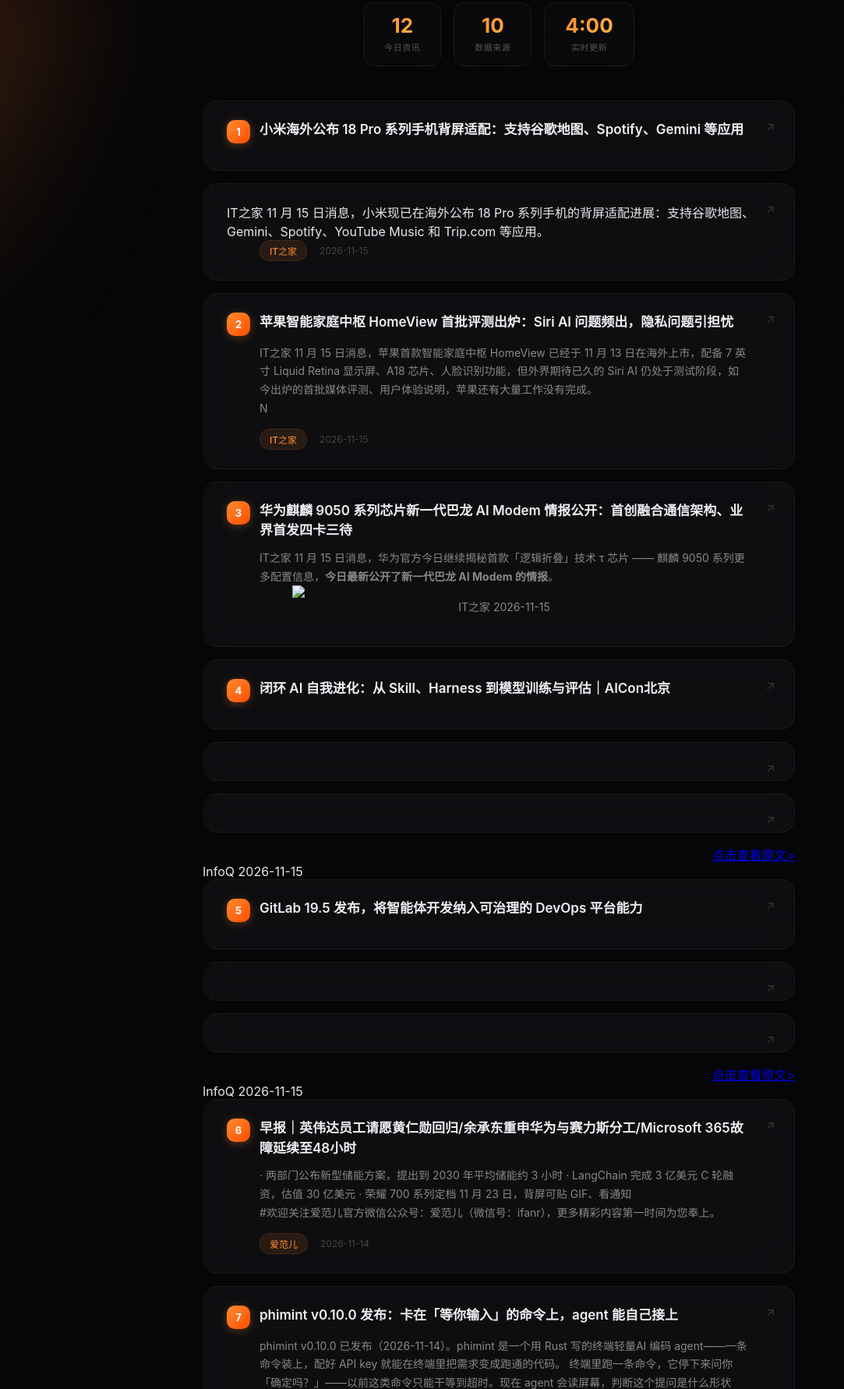
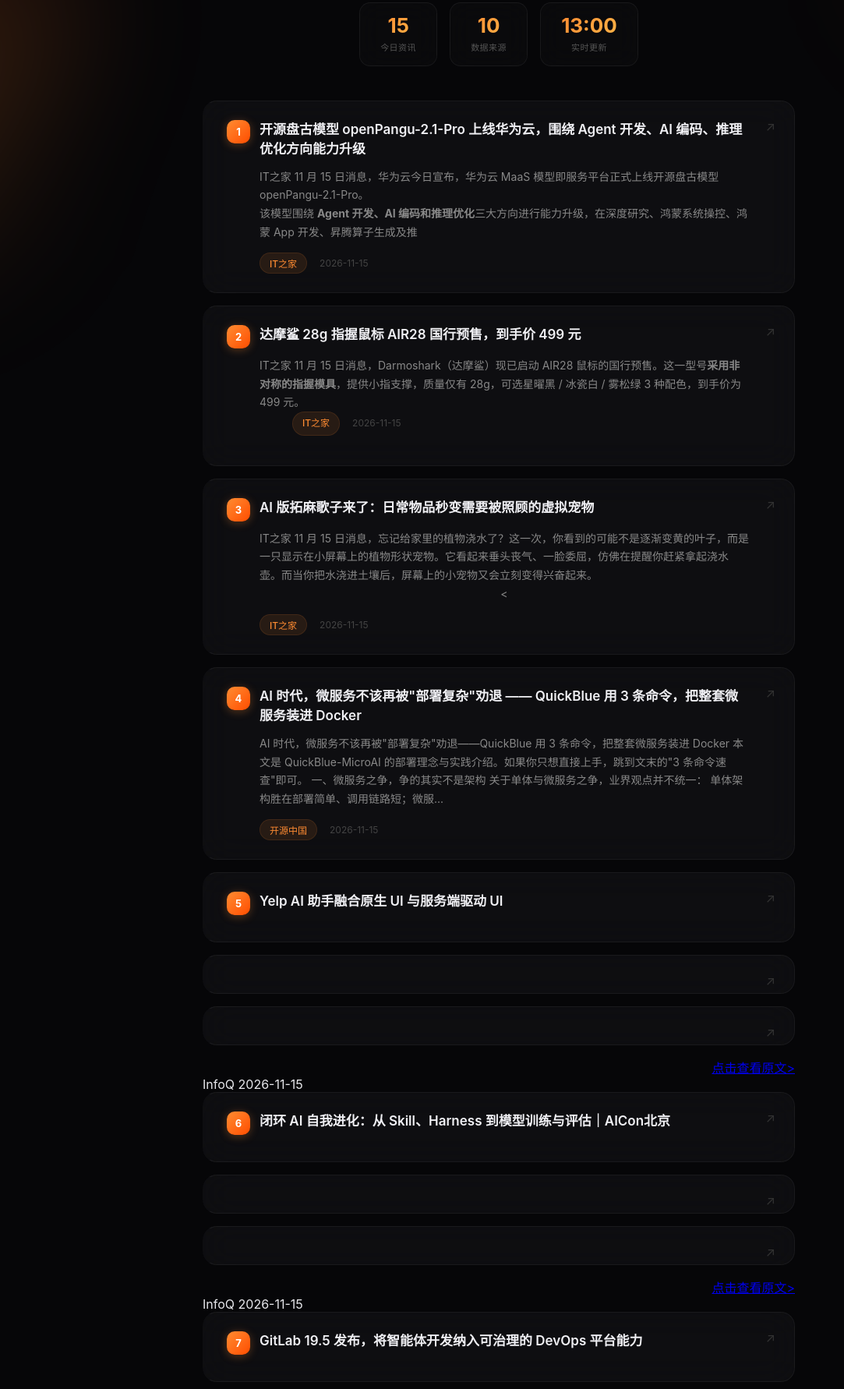
Before and after one commit to S-han33/my_xiaoshanshan33, a plain HTML site: page News_Project/index.html in a window 1280 px wide. Shown: the part 286-2068 px from the top of the page at 78% size, without its empty margins (0-1083 px from the left). Drawn offline with Linux system fonts and the light colour scheme.

Commit message:
auto: 每日新闻刷新 2026-11-15

```diff
--- a/News_Project/index.html
+++ b/News_Project/index.html
@@ -339,53 +339,77 @@
 
   <!-- 统计条 -->
   <div class="stats-bar">
-    <div class="stat-item"><div class="num">12</div><div class="label">今日资讯</div></div>
+    <div class="stat-item"><div class="num">15</div><div class="label">今日资讯</div></div>
     <div class="stat-item"><div class="num">10</div><div class="label">数据来源</div></div>
-    <div class="stat-item"><div class="num">4:00</div><div class="label">实时更新</div></div>
+    <div class="stat-item"><div class="num">13:00</div><div class="label">实时更新</div></div>
   </div>
 
   <!-- 资讯列表 -->
   <div class="news-list">
 
-    <a class="card" href="https://www.ithome.com/1/027/295.htm" target="_blank" rel="noopener noreferrer" title="点击查看详情">
+    <a class="card" href="https://www.ithome.com/1/027/450.htm" target="_blank" rel="noopener noreferrer" title="点击查看详情">
       <div class="card-header">
         <div class="index">1</div>
-        <div class="title">小米海外公布 18 Pro 系列手机背屏适配：支持谷歌地图、Spotify、Gemini 等应用</div>
+        <div class="title">开源盘古模型 openPangu-2.1-Pro 上线华为云，围绕 Agent 开发、AI 编码、推理优化方向能力升级</div>
       </div>
-      <div class="summary"><p data-vmark="c05e">IT之家 11 月 15 日消息，小米现已在海外公布 18 Pro 系列手机的背屏适配进展：支持谷歌地图、Gemini、Spotify、YouTube Music 和 <span class="link-text-start-with-http">Trip.com</span> 等应用。</p><p style="text-align: center;" </div>
+      <div class="summary"><p data-vmark="047b">IT之家 11 月 15 日消息，华为云今日宣布，华为云 MaaS 模型即服务平台正式上线开源盘古模型 openPangu-2.1-Pro。</p><p data-vmark="58b2">该模型围绕 <strong>Agent 开发、AI 编码和推理优化</strong>三大方向进行能力升级，在深度研究、鸿蒙系统操控、鸿蒙 App 开发、昇腾算子生成及推</div>
       <div class="meta">
         <span class="source">IT之家</span>
         <span class="time">2026-11-15</span>
       </div>
     </a>
 
-    <a class="card" href="https://www.ithome.com/1/027/294.htm" target="_blank" rel="noopener noreferrer" title="点击查看详情">
+    <a class="card" href="https://www.ithome.com/1/027/444.htm" target="_blank" rel="noopener noreferrer" title="点击查看详情">
       <div class="card-header">
         <div class="index">2</div>
-        <div class="title">苹果智能家庭中枢 HomeView 首批评测出炉：Siri AI 问题频出，隐私问题引担忧</div>
+        <div class="title">达摩鲨 28g 指握鼠标 AIR28 国行预售，到手价 499 元</div>
       </div>
-      <div class="summary"><p data-vmark="61f4">IT之家 11 月 15 日消息，苹果首款智能家庭中枢 HomeView 已经于 11 月 13 日在海外上市，配备 7 英寸 Liquid Retina 显示屏、A18 芯片、人脸识别功能，但外界期待已久的 Siri AI 仍处于测试阶段，如今出炉的首批媒体评测、用户体验说明，苹果还有大量工作没有完成。</p><p data-vmark="1e9f">N</div>
+      <div class="summary"><p data-vmark="c917">IT之家 11 月 15 日消息，Darmoshark（达摩鲨）现已启动 AIR28 鼠标的国行预售。这一型号<strong>采用非对称的指握模具</strong>，提供小指支撑，质量仅有 28g，可选星曜黑 / 冰瓷白 / 雾松绿 3 种配色，到手价为 499 元。</p><p data-vmark="6f35" style="text-align: c</div>
       <div class="meta">
         <span class="source">IT之家</span>
         <span class="time">2026-11-15</span>
       </div>
     </a>
 
-    <a class="card" href="https://www.ithome.com/1/027/292.htm" target="_blank" rel="noopener noreferrer" title="点击查看详情">
+    <a class="card" href="https://www.ithome.com/1/027/443.htm" target="_blank" rel="noopener noreferrer" title="点击查看详情">
       <div class="card-header">
         <div class="index">3</div>
-        <div class="title">华为麒麟 9050 系列芯片新一代巴龙 AI Modem 情报公开：首创融合通信架构、业界首发四卡三待</div>
+        <div class="title">AI 版拓麻歌子来了：日常物品秒变需要被照顾的虚拟宠物</div>
       </div>
-      <div class="summary"><p data-vmark="da39">IT之家 11 月 15 日消息，华为官方今日继续揭秘首款「逻辑折叠」技术 τ 芯片 —— 麒麟 9050 系列更多配置信息，<strong>今日最新公开了新一代巴龙 AI Modem 的情报</strong>。</p><p data-vmark="d75f" style="text-align: center;"><img src="https://im</div>
+      <div class="summary"><p data-vmark="23dc">IT之家 11 月 15 日消息，忘记给家里的植物浇水了？这一次，你看到的可能不是逐渐变黄的叶子，而是一只显示在小屏幕上的植物形状宠物。它看起来垂头丧气、一脸委屈，仿佛在提醒你赶紧拿起浇水壶。而当你把水浇进土壤后，屏幕上的小宠物又会立刻变得兴奋起来。</p><p data-vmark="5fe0" style="text-align: center;"><</div>
       <div class="meta">
         <span class="source">IT之家</span>
         <span class="time">2026-11-15</span>
       </div>
     </a>
 
+    <a class="card" href="https://www.oschina.net/news/503579" target="_blank" rel="noopener noreferrer" title="点击查看详情">
+      <div class="card-header">
+        <div class="index">4</div>
+        <div class="title">AI 时代，微服务不该再被"部署复杂"劝退 —— QuickBlue 用 3 条命令，把整套微服务装进 Docker</div>
+      </div>
+      <div class="summary">AI 时代，微服务不该再被&quot;部署复杂&quot;劝退——QuickBlue 用 3 条命令，把整套微服务装进 Docker 本文是 QuickBlue-MicroAI 的部署理念与实践介绍。如果你只想直接上手，跳到文末的&quot;3 条命令速查&quot;即可。 一、微服务之争，争的其实不是架构 关于单体与微服务之争，业界观点并不统一： 单体架构胜在部署简单、调用链路短；微服...</div>
+      <div class="meta">
+        <span class="source">开源中国</span>
+        <span class="time">2026-11-15</span>
+      </div>
+    </a>
+
+    <a class="card" href="https://www.infoq.cn/article/1N801doFOEl2Swqey5Jy?utm_source=rss&utm_medium=article" target="_blank" rel="noopener noreferrer" title="点击查看详情">
+      <div class="card-header">
+        <div class="index">5</div>
+        <div class="title">Yelp AI 助手融合原生 UI 与服务端驱动 UI</div>
+      </div>
+      <div class="summary"><div align='right'><a href='https://www.infoq.cn/article/1N801doFOEl2Swqey5Jy?utm_source=rss&utm_medium=article'>点击查看原文></a></div></div>
+      <div class="meta">
+        <span class="source">InfoQ</span>
+        <span class="time">2026-11-15</span>
+      </div>
+    </a>
+
     <a class="card" href="https://www.infoq.cn/article/fZSEkDatL9xajG8PVi7G?utm_source=rss&utm_medium=article" target="_blank" rel="noopener noreferrer" title="点击查看详情">
       <div class="card-header">
-        <div class="index">4</div>
+        <div class="index">6</div>
         <div class="title">闭环 AI 自我进化：从 Skill、Harness 到模型训练与评估｜AICon北京</div>
       </div>
       <div class="summary"><div align='right'><a href='https://www.infoq.cn/article/fZSEkDatL9xajG8PVi7G?utm_source=rss&utm_medium=article'>点击查看原文></a></div></div>
@@ -397,7 +421,7 @@
 
     <a class="card" href="https://www.infoq.cn/article/0IpE2EOypcqMFtL7z4z1?utm_source=rss&utm_medium=article" target="_blank" rel="noopener noreferrer" title="点击查看详情">
       <div class="card-header">
-        <div class="index">5</div>
+        <div class="index">7</div>
         <div class="title">GitLab 19.5 发布，将智能体开发纳入可治理的 DevOps 平台能力</div>
       </div>
       <div class="summary"><div align='right'><a href='https://www.infoq.cn/article/0IpE2EOypcqMFtL7z4z1?utm_source=rss&utm_medium=article'>点击查看原文></a></div></div>
@@ -407,9 +431,21 @@
       </div>
     </a>
 
+    <a class="card" href="https://sspai.com/post/118392" target="_blank" rel="noopener noreferrer" title="点击查看详情">
+      <div class="card-header">
+        <div class="index">8</div>
+        <div class="title">Aerial Switcher：给 Mac 的航拍壁纸排个时间表</div>
+      </div>
+      <div class="summary">既然 Apple 已经把同一个地方的美景从早到晚拍了一遍并做成了壁纸，为什么不能让它们跟着时间自动切换？<a href="https://sspai.com/post/118392" target="_blank">查看全文</a></div>
+      <div class="meta">
+        <span class="source">少数派</span>
+        <span class="time">2026-11-15</span>
+      </div>
+    </a>
+
     <a class="card" href="https://www.ifanr.com/1689450?utm_source=rss&utm_medium=rss&utm_campaign=" target="_blank" rel="noopener noreferrer" title="点击查看详情">
       <div class="card-header">
-        <div class="index">6</div>
+        <div class="index">9</div>
         <div class="title">早报｜英伟达员工请愿黄仁勋回归/余承东重申华为与赛力斯分工/Microsoft 365故障延续至48小时</div>
       </div>
       <div class="summary">· 两部门公布新型储能方案，提出到 2030 年平均储能约 3 小时
@@ -423,7 +459,7 @@
 
     <a class="card" href="https://www.oschina.net/news/503576" target="_blank" rel="noopener noreferrer" title="点击查看详情">
       <div class="card-header">
-        <div class="index">7</div>
+        <div class="index">10</div>
         <div class="title">phimint v0.10.0 发布：卡在「等你输入」的命令上，agent 能自己接上</div>
       </div>
       <div class="summary">phimint v0.10.0 已发布（2026-11-14）。phimint 是一个用 Rust 写的终端轻量AI 编码 agent——一条命令装上，配好 API key 就能在终端里把需求变成跑通的代码。 终端里跑一条命令，它停下来问你「确定吗？」——以前这类命令只能干等到超时。现在 agent 会读屏幕，判断这个提问是什么形状（是/否？选单？要密码？），再...</div>
@@ -435,7 +471,7 @@
 
     <a class="card" href="https://www.infoq.cn/article/YRXscVHsTh0g6CVCJJ0D?utm_source=rss&utm_medium=article" target="_blank" rel="noopener noreferrer" title="点击查看详情">
       <div class="card-header">
-        <div class="index">8</div>
+        <div class="index">11</div>
         <div class="title">AI 自动写 PR，模型反而最简单：Inkitt 如何应对 Webhook 重复、CI 失败与合并冲突</div>
       </div>
       <div class="summary"><div align='right'><a href='https://www.infoq.cn/article/YRXscVHsTh0g6CVCJJ0D?utm_source=rss&utm_medium=article'>点击查看原文></a></div></div>
@@ -447,7 +483,7 @@
 
     <a class="card" href="https://www.infoq.cn/article/eTz8pt2LoALMvzvxj4aa?utm_source=rss&utm_medium=article" target="_blank" rel="noopener noreferrer" title="点击查看详情">
       <div class="card-header">
-        <div class="index">9</div>
+        <div class="index">12</div>
         <div class="title">从提效到扩能：AI 驱动小团队的能力突破与组织演进｜AICon北京</div>
       </div>
       <div class="summary"><div align='right'><a href='https://www.infoq.cn/article/eTz8pt2LoALMvzvxj4aa?utm_source=rss&utm_medium=article'>点击查看原文></a></div></div>
@@ -459,7 +495,7 @@
 
     <a class="card" href="https://sspai.com/post/118276" target="_blank" rel="noopener noreferrer" title="点击查看详情">
       <div class="card-header">
-        <div class="index">10</div>
+        <div class="index">13</div>
         <div class="title">怀旧手记｜索尼 CLIE：千禧年的高端 Palm OS PDA</div>
       </div>
       <div class="summary">Matrix首页推荐Matrix是少数派的写作社区，我们主张分享真实的产品体验，有实用价值的经验与思考。我们会不定期挑选Matrix最优质的文章，展示来自用户的最真实的体验和观点。文章代表作者个人观点 ...<a href="https://sspai.com/post/118276" target="_blank">查看全文</a></div>
@@ -471,7 +507,7 @@
 
     <a class="card" href="https://www.appinn.com/windowsios-windows-11-iphone-duo-gemini-open-source/" target="_blank" rel="noopener noreferrer" title="点击查看详情">
       <div class="card-header">
-        <div class="index">11</div>
+        <div class="index">14</div>
         <div class="title">让 Windows 11 在 iPhone Duo 上运行，使用 Gemini 开发，已开源｜WindowsiOS</div>
       </div>
       <div class="summary">在 AI 大兼并时代，已经没有什么不可能了。 Windows 11 现在能在苹果折叠屏 iPhone Duo 上运行了！ 完整的桌面系统、本地运行、不需要越狱，甚至还能把手机折起来，当成一台迷你 Windows 笔记本。 这是谷歌 AI Studio 负责人 Ammaar Reshi 用 Gemin </div>
@@ -483,7 +519,7 @@
 
     <a class="card" href="https://www.solidot.org/story?sid=85886" target="_blank" rel="noopener noreferrer" title="点击查看详情">
       <div class="card-header">
-        <div class="index">12</div>
+        <div class="index">15</div>
         <div class="title">微软云服务宕机持续逾 24 小时</div>
       </div>
       <div class="summary">微软周六表示，影响各国企业和政府所用 Microsoft 365 应用的全球服务中断已经结束，这次中断持续了超过 24 小时。微软在 X 上发文说：“我们已完成解决这一事件根本问题的工作，并为其余受影响的客户和地区恢复了服务。”Teams、Outlook 和 Copilot 等微软应用都受到了这次服务中断的影响，导致数十个国家出现通信问题。微软表示，“没有发现”任何可能导致这次服务中断的外部干扰，</div>
```
